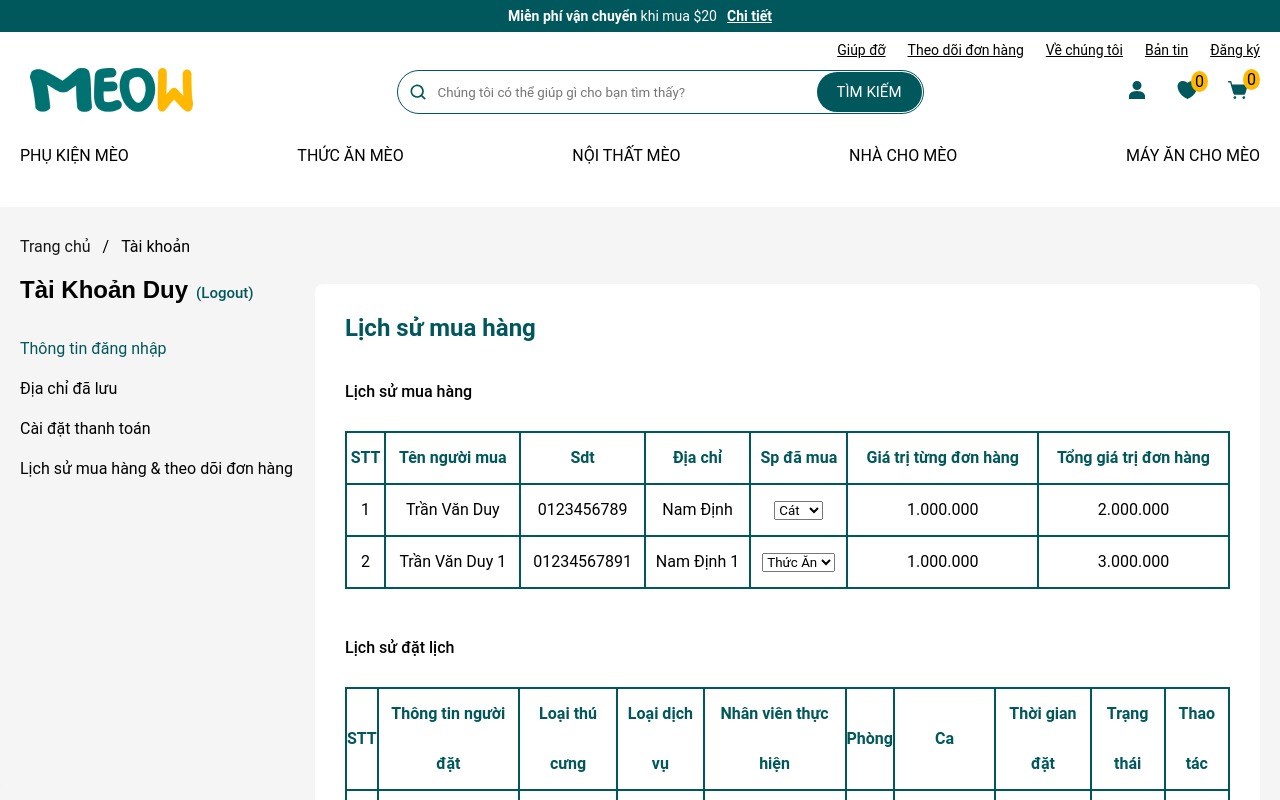
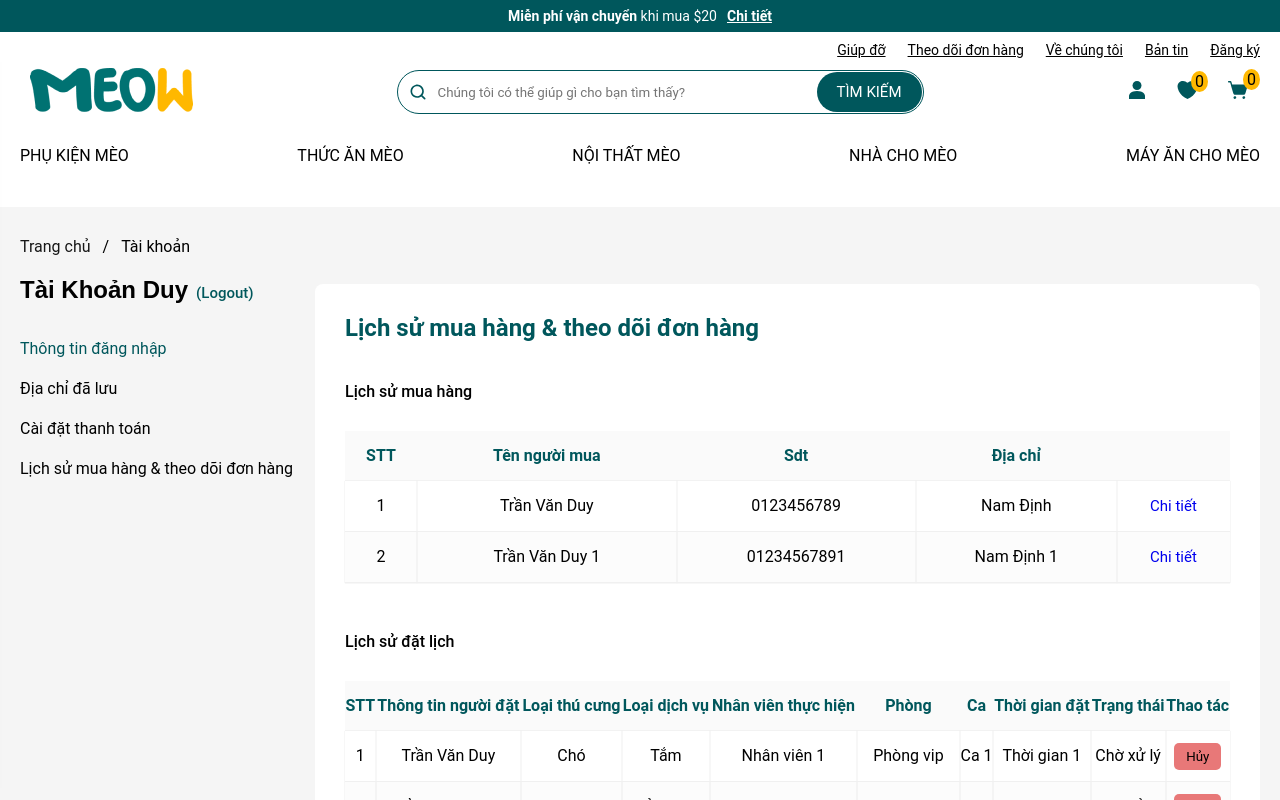
Before and after one commit to CAODANGFPT/The_gioi_thu_cung, a React (Create React App) app in the folder front-end/: page /account/history in a window 1280 px wide. Shown: the top 800 px of the page. Built offline with nearby package versions, Linux system fonts and the light colour scheme.

Commit message:
create modal chitiet lich su mua hang

```diff
--- a/front-end/package.json
+++ b/front-end/package.json
@@ -24,7 +24,8 @@
     "react-scripts": "5.0.1",
     "sass": "^1.66.1",
     "typescript": "^5.1.6",
-    "web-vitals": "^2.1.0"
+    "web-vitals": "^2.1.0",
+    "yup": "^1.3.2"
   },
   "scripts": {
     "start": "react-scripts start",
--- a/front-end/src/assets/scss/page/account.scss
+++ b/front-end/src/assets/scss/page/account.scss
@@ -9,13 +9,12 @@
 }
 
 .account_info {
-  padding: 10px 0px;
+  padding: 10px 0px 50px 0px;
   background-color: $Cultured;
-  height: 100vh;
   width: 100%;
   box-sizing: border-box;
   @include max-screen($sm) {
-    padding: 0px ;
+    padding: 0px;
   }
   .account_info-row {
     display: flex;
@@ -29,7 +28,6 @@
       margin: 10px 30px;
       flex-direction: column;
       margin: 0px;
-
     }
     .account_info-heading {
       font-size: 24px;
@@ -287,17 +285,32 @@
   border-collapse: collapse;
   text-align: center;
   margin: 30px 0px;
+  // border-radius: 10px;
   th {
     color: $EagleGreen;
+    background-color: #fafafa;
+    border: none;
+    outline: none;
   }
+  th:first-child {
+    border-left: none;
+  }
+  th:last-child {
+    border-right: none;
+  }
+
   td,
   th {
-    border: 2px solid $EagleGreen;
     line-height: 50px;
   }
   tbody {
     tr {
       td {
+        border-left: none; /* Bỏ border bên trái của các ô */
+        border-right: none; /* Bỏ border bên phải của các ô */
+        border-top: none; /* Bỏ border phía trên của các ô */
+        border-bottom: 1px solid #f0f0f0; /* Đặt border dưới thành một đường border trong suốt */
+        box-shadow: 0 0px 1px rgba(0, 0, 0, 0.2);
         button {
           padding: 6px 12px;
           cursor: pointer;
@@ -327,6 +340,9 @@
         }
       }
     }
+    tr:nth-child(even) {
+      background-color: #fcfcfc;
+    }
   }
   @include max-screen($sm) {
     width: 100%;
@@ -340,12 +356,45 @@
   }
 }
 
+.datlich {
+  thead {
+    tr {
+      th {
+        font-size: 12px;
+      }
+    }
+  }
+}
 .modal {
   position: fixed;
   top: 50%;
   left: 50%;
   transform: translate(-50%, -50%);
-  background-color: red;
+  background-color: white;
   width: 80%;
-  height: 80vh;
+  height: 90vh;
+  z-index: 10;
+  .modal-content {
+    table {
+      width: 100%;
+      tbody {
+        .done_pay {
+          color: $EagleGreen;
+          font-weight: bold;
+        }
+      }
+    }
+    text-align: center;
+    line-height: 30px;
+  }
 }
+
+.background {
+  position: fixed;
+  top: 0;
+  left: 0;
+  width: 100vw;
+  height: 100vh;
+  backdrop-filter: grayscale(50%) blur(5px);
+  z-index: 0;
+}
--- a/front-end/src/components/account_info/history.tsx
+++ b/front-end/src/components/account_info/history.tsx
@@ -1,11 +1,58 @@
-import React from "react";
+import React, { FC } from "react";
 import "../../assets/scss/page/account.scss";
+import { useState } from "react";
+import { Link } from "react-router-dom";
 
-const History = () => {
+type PurchaseItem = {
+  id: number;
+  name: string;
+  phone: string;
+  address: string;
+  products: {
+    id: number;
+    name: string;
+    price: number;
+    soluong: number;
+  }[];
+};
+
+type BookingItem = {
+  id: number;
+  customerInfo: string;
+  petType: string;
+  serviceType: string;
+  staff: string;
+  room: string;
+  shift: string;
+  time: string;
+  status: string;
+};
+
+const History: FC = () => {
+  const [bookingHistory, setBookingHistory] =
+    useState<BookingItem[]>(bookingHistoryDB);
+  const [showModal, setShowModal] = useState(false);
+  const [selectedItem, setSelectedItem] = useState<PurchaseItem>();
+
+  const handleChiTietClick = (item: PurchaseItem) => {
+    setSelectedItem(item);
+    setShowModal(true);
+  };
+
+  let totalSum = 0;
+  const confirmDelete = (id: number) => {
+    if (window.confirm("Bạn có chắc chắn muốn xóa không?")) {
+      const updatedData = bookingHistory.filter((item) => item.id !== id);
+      setBookingHistory(updatedData);
+      alert("Xóa thành công");
+    }
+  };
+
   return (
+    <>
       <div>
         <div className="col_2-heading">
-        <h4>Lịch sử mua hàng</h4>
+          <h4>Lịch sử mua hàng & theo dõi đơn hàng</h4>
         </div>
         <form action="" className="col_2-form">
           <div className="account_email">
@@ -17,42 +64,74 @@ const History = () => {
                   <th>Tên người mua</th>
                   <th>Sdt</th>
                   <th>Địa chỉ</th>
-                <th>Sp đã mua</th>
-                <th>Giá trị từng đơn hàng</th>
-                <th>Tổng giá trị đơn hàng</th>
+                  <th></th>
                 </tr>
               </thead>
               <tbody>
+                {purchaseHistory.map((item) => (
+                  <tr key={item.id}>
+                    <td>{item.id}</td>
+                    <td>{item.name}</td>
+                    <td>{item.phone}</td>
+                    <td>{item.address}</td>
+                    <td>
+                      <Link
+                        to={""}
+                        className="chitiet"
+                        onClick={() => handleChiTietClick(item)}
+                      >
+                        Chi tiết
+                      </Link>
+                    </td>
+                  </tr>
+                ))}
+              </tbody>
+            </table>
+            {showModal && selectedItem && (
+              <div className="modal">
+                <div className="modal-content">
+                  <span
+                    className="close"
+                    onClick={() => setShowModal(false)}
+                    style={{ cursor: "pointer" }}
+                  >
+                    &times;
+                  </span>
+
+                  <table>
+                    <thead>
                       <tr>
-                <td>1</td>
-                <td>Trần Văn Duy</td>
-                <td>0123456789</td>
-                <td>Nam Định</td>
-                <td>
-                  <select name="" id="">
-                    <option value="">Cát</option>
-                    <option value="">Mèo</option>
-                  </select>
-                </td>
-                <td>1.000.000</td>
-                <td>2.000.000</td>
+                        <th>Sản Phẩm đã mua</th>
+                        <th>Giá tiền từng sản phẩm</th>
+                        <th>Số Lượng</th>
+                        <th>Tổng giá sản phẩm</th>
                       </tr>
-              <tr>
-                <td>2</td>
-                <td>Trần Văn Duy 1</td>
-                <td>01234567891</td>
-                <td>Nam Định 1 </td>
-                <td>
-                  <select name="" id="">
-                    <option value="">Thức Ăn</option>
-                    <option value="">Quần Áo</option>
-                  </select>
-                </td>
-                <td>1.000.000</td>
-                <td>3.000.000</td>
+                    </thead>
+                    <tbody>
+                      {selectedItem.products.map((item) => {
+                        const totalPrice = item.price * item.soluong;
+                        totalSum += totalPrice;
+
+                        return (
+                          <tr key={item.id}>
+                            <td>{item.name}</td>
+                            <td>{item.price}</td>
+                            <td>x{item.soluong}</td>
+                            <td>{totalPrice}</td>
+                          </tr>
+                        );
+                      })}
+                      <tr className="done_pay">
+                        <td>Thành tiền</td>
+                        <td></td>
+                        <td></td>
+                        <td>{totalSum}</td>
                       </tr>
                     </tbody>
                   </table>
+                </div>
+              </div>
+            )}
             <br />
             <label>Lịch sử đặt lịch</label>
             <table className="table">
@@ -71,40 +150,106 @@ const History = () => {
                 </tr>
               </thead>
               <tbody>
-              <tr>
-                <td>1</td>
-                <td>Trần Văn Duy</td>
-                <td>Chó</td>
-                <td>Tắm</td>
-                <td>Nhân viên 1</td>
-                <td>Ca 1</td>
-                <td>Phòng vip</td>
-                <td>Thời gian 1</td>
-                <td>Chờ xử lý</td>
+                {bookingHistory.map((item, index) => (
+                  <tr key={index}>
+                    <td>{item.id}</td>
+                    <td>{item.customerInfo}</td>
+                    <td>{item.petType}</td>
+                    <td>{item.serviceType}</td>
+                    <td>{item.staff}</td>
+                    <td>{item.room}</td>
+                    <td>{item.shift}</td>
+                    <td>{item.time}</td>
+                    <td>{item.status}</td>
                     <td>
-                  <button>Hủy</button>
+                      <button onClick={() => confirmDelete(item.id)}>
+                        Hủy
+                      </button>
                     </td>
                   </tr>
-              <tr>
-                <td>2</td>
-                <td>Trần Văn Duy 2</td>
-                <td>Mèo</td>
-                <td>Tỉa lông</td>
-                <td>Nhân viên 2</td>
-                <td>Ca 2</td>
-                <td>Phòng thường</td>
-                <td>Thời gian 2</td>
-                <td>Chờ xử lý</td>
-                <td>
-                  <button>Hủy</button>
-                </td>
-              </tr>
+                ))}
               </tbody>
             </table>
           </div>
         </form>
       </div>
+      {showModal && (
+        <div
+          onClick={() => {
+            setShowModal(false);
+          }}
+          className="background"
+        />
+      )}
+    </>
   );
 };
 
 export default History;
+
+const purchaseHistory = [
+  {
+    id: 1,
+    name: "Trần Văn Duy",
+    phone: "0123456789",
+    address: "Nam Định",
+    products: [
+      {
+        id: 1,
+        name: "Cát mèo",
+        price: 1000,
+        soluong: 1,
+      },
+      {
+        id: 2,
+        name: "Thức ăn",
+        price: 2000,
+        soluong: 1,
+      },
+      {
+        id: 3,
+        name: "Chổi chơi ",
+        price: 1500,
+        soluong: 1,
+      },
+    ],
+  },
+  {
+    id: 2,
+    name: "Trần Văn Duy 1",
+    phone: "01234567891",
+    address: "Nam Định 1",
+    products: [
+      {
+        id: 2,
+        name: "Thức ăn",
+        price: 200,
+        soluong: 1,
+      },
+    ],
+  },
+];
+const bookingHistoryDB = [
+  {
+    id: 1,
+    customerInfo: "Trần Văn Duy",
+    petType: "Chó",
+    serviceType: "Tắm",
+    staff: "Nhân viên 1",
+    room: "Phòng vip",
+    shift: "Ca 1",
+    time: "Thời gian 1",
+    status: "Chờ xử lý",
+  },
+  {
+    id: 2,
+    customerInfo: "Trần Văn Duy 2",
+    petType: "Mèo",
+    serviceType: "Tỉa lông",
+    staff: "Nhân viên 2",
+    room: "Phòng thường",
+    shift: "Ca 2",
+    time: "Thời gian 2",
+    status: "Chờ xử lý",
+  },
+];
--- a/front-end/src/components/account_info/history_follow.tsx
+++ b/front-end/src/components/account_info/history_follow.tsx
@@ -8,8 +8,12 @@ type PurchaseItem = {
   name: string;
   phone: string;
   address: string;
-  products: string[];
-  price: number[];
+  products: {
+    id: number;
+    name: string;
+    price: number;
+    soluong: number;
+  }[];
 };
 
 type BookingItem = {
@@ -27,8 +31,15 @@ type BookingItem = {
 const Historyfollow: FC = () => {
   const [bookingHistory, setBookingHistory] =
     useState<BookingItem[]>(bookingHistoryDB);
+  const [showModal, setShowModal] = useState(false);
+  const [selectedItem, setSelectedItem] = useState<PurchaseItem>();
 
+  const handleChiTietClick = (item: PurchaseItem) => {
+    setSelectedItem(item);
+    setShowModal(true);
+  };
 
+  let totalSum = 0;
   const confirmDelete = (id: number) => {
     if (window.confirm("Bạn có chắc chắn muốn xóa không?")) {
       const updatedData = bookingHistory.filter((item) => item.id !== id);
@@ -38,6 +49,7 @@ const Historyfollow: FC = () => {
   };
 
   return (
+    <>
       <div>
         <div className="col_2-heading">
           <h4>Lịch sử mua hàng & theo dõi đơn hàng</h4>
@@ -66,7 +78,7 @@ const Historyfollow: FC = () => {
                       <Link
                         to={""}
                         className="chitiet"
-
+                        onClick={() => handleChiTietClick(item)}
                       >
                         Chi tiết
                       </Link>
@@ -75,10 +87,54 @@ const Historyfollow: FC = () => {
                 ))}
               </tbody>
             </table>
+            {showModal && selectedItem && (
+              <div className="modal">
+                <div className="modal-content">
+                  <span
+                    className="close"
+                    onClick={() => setShowModal(false)}
+                    style={{ cursor: "pointer" }}
+                  >
+                    &times;
+                  </span>
 
+                  <table>
+                    <thead>
+                      <tr>
+                        <th>Sản Phẩm đã mua</th>
+                        <th>Giá tiền từng sản phẩm</th>
+                        <th>Số Lượng</th>
+                        <th>Tổng giá sản phẩm</th>
+                      </tr>
+                    </thead>
+                    <tbody>
+                      {selectedItem.products.map((item) => {
+                        const totalPrice = item.price * item.soluong;
+                        totalSum += totalPrice;
+
+                        return (
+                          <tr key={item.id}>
+                            <td>{item.name}</td>
+                            <td>{item.price}</td>
+                            <td>x{item.soluong}</td>
+                            <td>{totalPrice}</td>
+                          </tr>
+                        );
+                      })}
+                      <tr className="done_pay">
+                        <td>Thành tiền</td>
+                        <td></td>
+                        <td></td>
+                        <td>{totalSum}</td>
+                      </tr>
+                    </tbody>
+                  </table>
+                </div>
+              </div>
+            )}
             <br />
             <label>Lịch sử đặt lịch</label>
-          <table className="table">
+            <table className="table datlich">
               <thead>
                 <tr>
                   <th>STT</th>
@@ -106,7 +162,9 @@ const Historyfollow: FC = () => {
                     <td>{item.time}</td>
                     <td>{item.status}</td>
                     <td>
-                    <button onClick={() => confirmDelete(item.id)}>Hủy</button>
+                      <button onClick={() => confirmDelete(item.id)}>
+                        Hủy
+                      </button>
                     </td>
                   </tr>
                 ))}
@@ -115,6 +173,15 @@ const Historyfollow: FC = () => {
           </div>
         </form>
       </div>
+      {showModal && (
+        <div
+          onClick={() => {
+            setShowModal(false);
+          }}
+          className="background"
+        />
+      )}
+    </>
   );
 };
 
@@ -126,16 +193,40 @@ const purchaseHistory = [
     name: "Trần Văn Duy",
     phone: "0123456789",
     address: "Nam Định",
-    products: ["Cát", "Sỏi", "Đá"],
-    price: [100, 200, 300],
+    products: [
+      {
+        id: 1,
+        name: "Cát mèo",
+        price: 1000,
+        soluong: 1,
+      },
+      {
+        id: 2,
+        name: "Thức ăn",
+        price: 2000,
+        soluong: 1,
+      },
+      {
+        id: 3,
+        name: "Chổi chơi ",
+        price: 1500,
+        soluong: 1,
+      },
+    ],
   },
   {
     id: 2,
     name: "Trần Văn Duy 1",
     phone: "01234567891",
     address: "Nam Định 1",
-    products: ["Cát", "Sỏi", "Đá"],
-    price: [100, 200, 300],
+    products: [
+      {
+        id: 2,
+        name: "Thức ăn",
+        price: 200,
+        soluong: 1,
+      },
+    ],
   },
 ];
 const bookingHistoryDB = [
--- a/front-end/src/layoutBase/header.tsx
+++ b/front-end/src/layoutBase/header.tsx
@@ -35,6 +35,7 @@ const HeaderBase = () => {
     };
   }, [isWideScreen]);
   return (
+    <>
       <div className="container">
         <div className="frame29">
           <p className="frame29-title1">
@@ -171,6 +172,7 @@ const HeaderBase = () => {
             </li>
           </ul>
         </div>
+      </div>
       {openMenu && (
         <div
           onClick={() => {
@@ -179,7 +181,7 @@ const HeaderBase = () => {
           className="background"
         />
       )}
-    </div>
+    </>
   );
 };
 export default HeaderBase;
--- a/front-end/src/page/base/account/account/index.tsx
+++ b/front-end/src/page/base/account/account/index.tsx
@@ -7,6 +7,7 @@ import Puchase from "../../../../assets/svg/account/Puchase";
 import UserIcons from "../../../../assets/svg/account/User";
 import Breadcrumb from "../../../../components/breadcrumb";
 import { Link, Outlet } from "react-router-dom";
+import { TAccount } from "../../../../schema/accountSchema";
 
 const AccountPage = () => {
   const [data, setData] = useState({
@@ -16,11 +17,13 @@ const AccountPage = () => {
     password: "12345",
   });
 
+
   const [activeTab, setActiveTab] = useState<number>(0);
-
   const handleTabClick = (index: number) => {
     setActiveTab(index);
   };
+
+
   return (
       <div className="account_info">
         <div className="account_info-row">
```
Also changed, not shown: front-end/src/schema/accountSchema.tsx (added, +13 -0 lines). Lines whose indentation alone changed are shown as unchanged.
